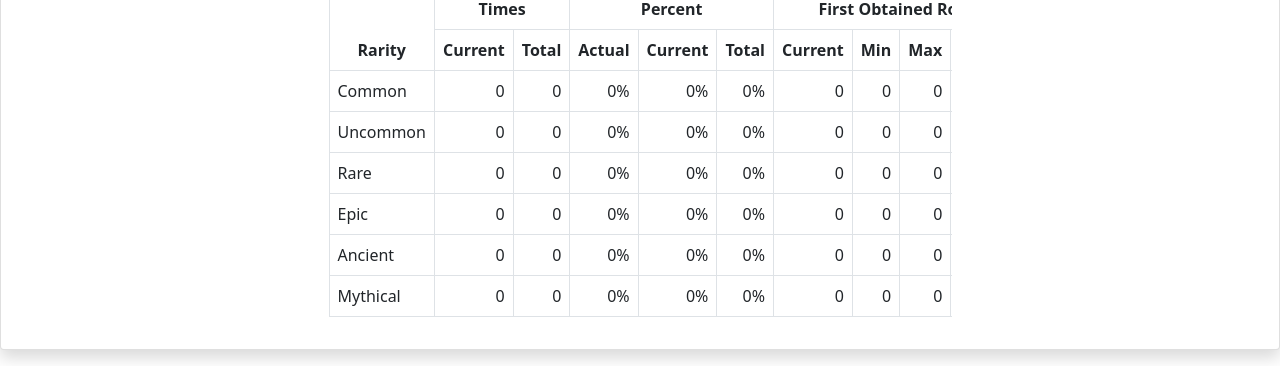
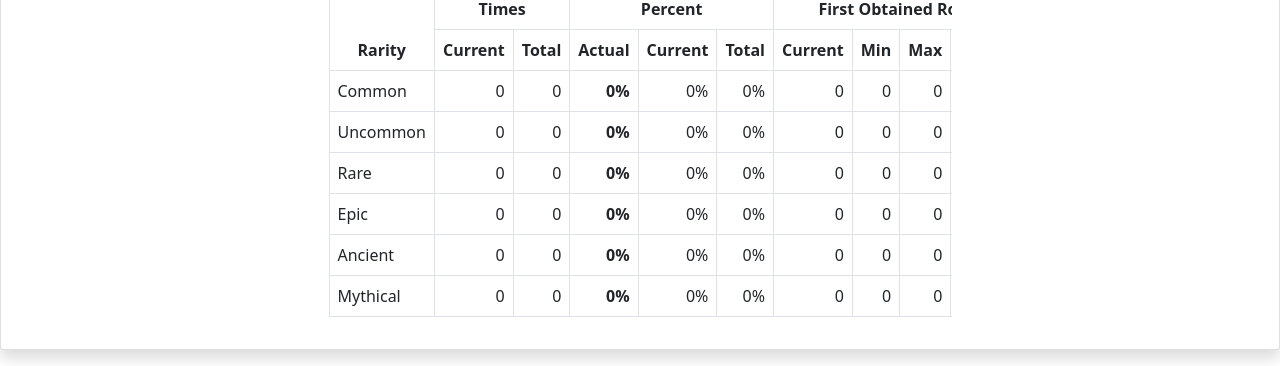
Before and after one commit to suppok/lucamon-random-simulator, a Vue app: page / in a window 1280 px wide. Shown: the part 322-688 px from the top of the page. Built offline with nearby package versions, Linux system fonts and the light colour scheme.

Commit message:
add more validation in breeding page

```diff
--- a/src/components/Breeding.vue
+++ b/src/components/Breeding.vue
@@ -45,7 +45,12 @@
           <button
             class="btn btn-sm btn-primary col-6"
             @click="breed"
-            :disabled="firstRarityIndex === '' || secondRarityIndex === ''"
+            :disabled="
+              firstRarityIndex === '' ||
+              secondRarityIndex === '' ||
+              times === '' ||
+              times <= 0
+            "
           >
             Simulate!
           </button>
@@ -96,7 +101,9 @@
                   <td style="text-align: right">
                     {{ rarity.times.total }}
                   </td>
-                  <td style="text-align: right">{{ percentResult[index] }}%</td>
+                  <td style="text-align: right">
+                    <b>{{ percentResult[index] }}%</b>
+                  </td>
                   <td style="text-align: right">
                     {{ rarity.actualPercent.current }}%
                   </td>
```
